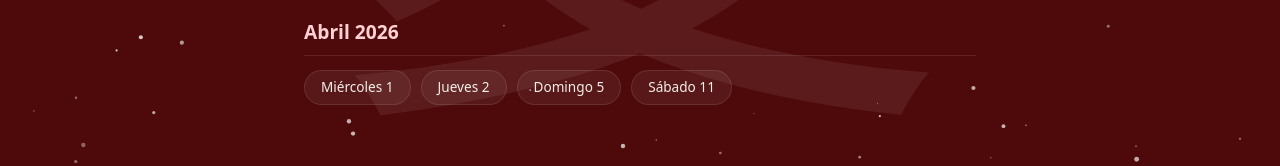
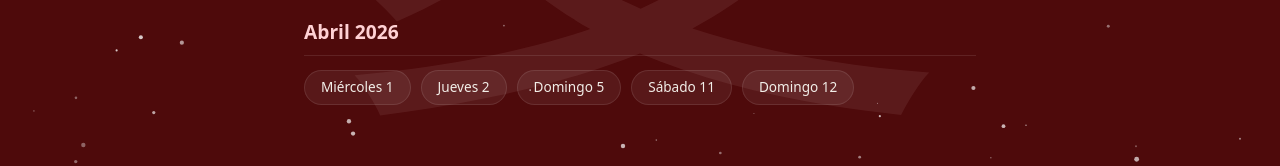
Before and after one commit to jesus-4/Fatima, an Angular app: page /sentimientos in a window 1280 px wide. Shown: the part 553-719 px from the top of the page. Built offline with nearby package versions, Linux system fonts and the light colour scheme; a web font is replaced by a local one.

Commit message:
12 de abril

```diff
--- a/src/app/pages/sentiminetos/sentiminetos.component.ts
+++ b/src/app/pages/sentiminetos/sentiminetos.component.ts
@@ -846,7 +846,7 @@ get entradosPorMes(): MesGrupo[] {
     },
     {
       fecha: '11 de abril de 2026',
-      titulo: 'Domingo',
+      titulo: 'Sabado',
       texto:
       `
       Guenas
@@ -860,7 +860,7 @@ get entradosPorMes(): MesGrupo[] {
       de momento hice andar a 5 subagentes me queda hacer que los otros hagan bien su trabajo y listo, te imaginas como saco la tesis de una, porque se basan en las especificaciones que yo coloque, es decir tengo que definir todo bien pero ya tengo todo en la cabeza como de como hacerlo, ademas hay uno que va a documentar todo, es decir otro trabajo que me quito no se lo podes ver como un speedrun de la tesis jaja
       cuando todo salga bien, voy a ver si lo puedo poner dentro de este proyecto para ver como interpreta lo realizado, como me da opciones de mejoras o etc
 
-      Como te habia dicho que estaba escuchando mucho a de neighbourhood, te voy a pasar esta cancion que me gusto mucho, entre otras pero no te voy a spamear todas jaja bueno ya que hablo de musica queria decirte pero nunca vi la oportunidad de preguntarte si la cancion que me pasaste la guitarra es una acustica
+      Como te habia dicho que estaba escuchando mucho a de neighbourhood, te voy a pasar esta cancion que me gusto mucho, entre otras pero no te voy a spamear todas jaja bueno ya que hablo de musica queria decirte pero nunca vi la oportunidad de preguntarte si la cancion que me pasaste la guitarra es una acustica, la escucho a full como dijiste cunado volvia el miercoles de la uni en el colectivo, escuche completas las dos que me pasaste analisando todo pero buneo nunca vi la op de decirte que la habia escuchado
       <a href="https://open.spotify.com/intl-es/track/6pFmi8RgLNHLB7nOan39RA?si=5487bcb3b0524822">good grief</a>
 
       Cambiando de tema, despues de quedarme a full con eso, me fui a entrenar un poco para despejar la mente y volvi a merendar
@@ -874,5 +874,25 @@ get entradosPorMes(): MesGrupo[] {
       que estes bien!
       `
     },
+    {
+      fecha: '12 de abril de 2026',
+      titulo: 'Domingo',
+      texto:
+      `
+      Buenas
+
+      al final hoy si me tome el dia libre, no se me desperte raro, peleando contra mi mismo y no se siento que tengo mucho potencial pero no lo estoy explotando, me como la cabeza de una forma y me pongo triste por muchas cosas ya te habras dado cuenta pero yo siento que estoy mejorando porque puedo afrontarlo y tomar accion y ahí me distraigo pere hay veces que no puedo y es normal supongo, no siempre podemos, no siempre estamos bien eso digo ahora pero depues tambien entiendo el no saber aprovechar lo que somos.
+      No se delirios que tengo jaja
+
+      mira, yo no siempre me siento bien pero algunos dias escuchaba un audio que me hacia sentir un poco mejor y no se si te va a servir pero yo te lo paso porque capaz necesitas que escucharlo tambien, no se espero que te haga sentir mejor, a mi me hace llorar pero me hace sentirme un poco mejor y tomar las cosas con un poco de calma
+
+      <a href="https://photos.app.goo.gl/ZraeHjRgZ4F6dhvH8">videico</a>
+
+      al final somos personas distintas y capaz a vos no te genera nada pero bueno me parece bueno compartirte por las dudas te ayude un poco como me ayudo a mi
+      espero que estes descansando bien este domingo, no estress solo relax que estes practicando bien lo de spinetta y exitos con los estudios si lo intentaste y sino que sea un finde para estar tranquila
+
+      te mando un abrazo
+      `
+      },
 ];
 }
```
